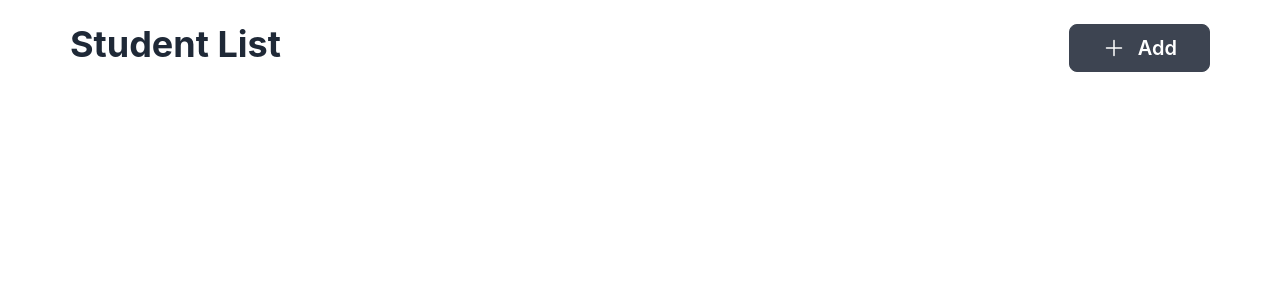
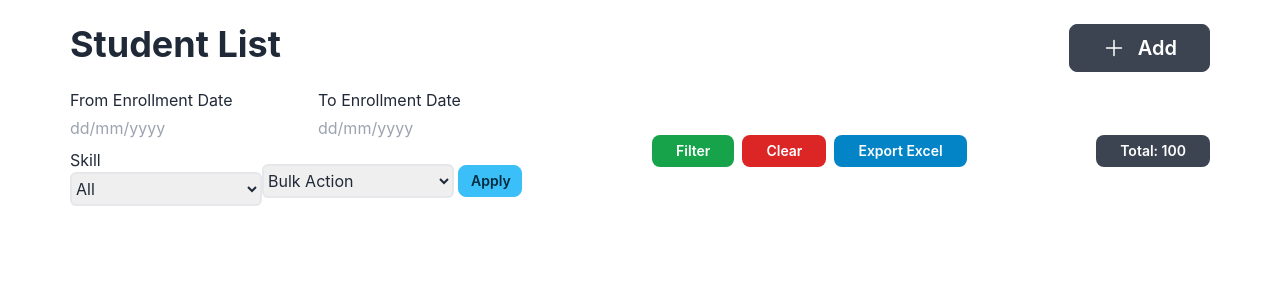
Before and after one commit to mehedy201/React-JS-Test-Client-Site, a React (Create React App) app: page / in a window 1280 px wide. Shown: the top 300 px of the page. Built offline with nearby package versions, Linux system fonts and the light colour scheme.

Commit message:
created search components on top area

```diff
--- a/package.json
+++ b/package.json
@@ -9,7 +9,9 @@
     "@testing-library/user-event": "^13.5.0",
     "daisyui": "^2.31.0",
     "react": "^18.2.0",
+    "react-datepicker": "^4.8.0",
     "react-dom": "^18.2.0",
+    "react-hook-form": "^7.37.0",
     "react-icons": "^4.4.0",
     "react-scripts": "5.0.1",
     "web-vitals": "^2.1.4"
--- a/src/App.js
+++ b/src/App.js
@@ -1,10 +1,12 @@
 import './App.css';
+import Search from './Components/Search/Search';
 import Home from './Pages/Home/Home';
 
 function App() {
   return (
     <div className='xl:max-w-[1140px] lg:max-w-[90%] md:max-w-[90%] sm:max-w-[90%] w-[95%] mx-auto'>
       <Home></Home>
+      <Search></Search>
     </div>
   );
 }
--- /dev/null
+++ b/src/Components/Search/Search.css
@@ -0,0 +1,3 @@
+.date_input .date_input_form{
+    border: 1px solid gray;
+}
--- /dev/null
+++ b/src/Components/Search/Search.js
@@ -0,0 +1,86 @@
+import React from 'react';
+import { Controller, useForm } from "react-hook-form";
+import DatePicker from "react-datepicker";
+import "react-datepicker/dist/react-datepicker.css";
+import "./Search.css"
+
+const Search = () => {
+
+    const { handleSubmit, register, control, formState: { errors } } = useForm();
+    const onSubmit = data => console.log(data);
+
+
+    return (
+        <div className='flex justify-between my-4'>
+            <div className='flex-1'>
+                <form onSubmit={handleSubmit(onSubmit)}>
+                    <div className="flex flex-wrap items-center">
+                            {/* ------------------ Product Name ------------------ */}
+                            <div className="mb-2 date_input">
+                                <p className='mb-1'>From Enrollment Date</p>
+                                    <Controller
+                                        control={control}
+                                        name="dateInputForm"
+                                        className="date_input_form w-40 py-2 mr-1 rounded-md"
+                                        {...register("dateInputForm", { required: true })}
+                                        render={({ field }) => (
+                                          <DatePicker
+                                            placeholderText="dd/mm/yyyy"
+                                            onChange={(date) => field.onChange(date)}
+                                            selected={field.value}
+                                          />
+                                        )}
+                                    />
+                            </div>
+                          {/* ------------------ Product Price ------------------ */}
+                           <div className="mb-2">
+                                <p className='mb-1'>To Enrollment Date</p>
+                                    <Controller
+                                        control={control}
+                                        name="dateInputTo"
+                                        className="border-2 w-40 py-1 mr-1 rounded-md"
+                                        {...register("dateInputTo", { required: true })}
+                                        render={({ field }) => (
+                                          <DatePicker
+                                            placeholderText="dd/mm/yyyy"
+                                            onChange={(date) => field.onChange(date)}
+                                            selected={field.value}
+                                          />
+                                        )}
+                                    />
+                           </div>
+                           {/* ------------------ Product Quantity ------------------ */}
+                           <div className="mb-2">
+                               <p>Skill</p>
+                                <select className='w-48 py-1 border-2 rounded-md' {...register("All")}>
+                                    <option value="all">All</option>
+                                    <option value="science">Science</option>
+                                </select>
+                           </div>
+                           {/* ------------------ Product Image Link ------------------ */}
+                           <div>
+                                <select className='w-48 mr-1 py-1 border-2 rounded-md' {...register("BulkAction")}>
+                                    <option value="bulk action">Bulk Action</option>
+                                    <option value="genarel">Genarel</option>
+                                </select>
+                           </div>
+                           {/* ------------------ Submit Button ------------------ */}
+                           <input className="btn btn-sm btn-info capitalize block w-16 py-2" type="submit" value={'Apply'}/>
+                      </div>
+                </form>
+            </div>
+            <div className='flex-1 flex justify-between items-center pl-6'>
+                <div>
+                    <button className='btn btn-sm border-none capitalize px-6 mr-2 bg-green-600	'>Filter</button>
+                    <button className='btn btn-sm border-none capitalize px-6 mr-2 bg-red-600'>Clear</button>
+                    <button className='btn btn-sm border-none capitalize px-6 bg-sky-600'>Export Excel</button>
+                </div>
+                <div>
+                    <button className='btn btn-sm border-none capitalize px-6'>Total: 100</button>
+                </div>
+            </div>
+        </div>
+    );
+};
+
+export default Search;
```
Also changed, not shown: 1 other file (tests, documents, lock files or other folders).
